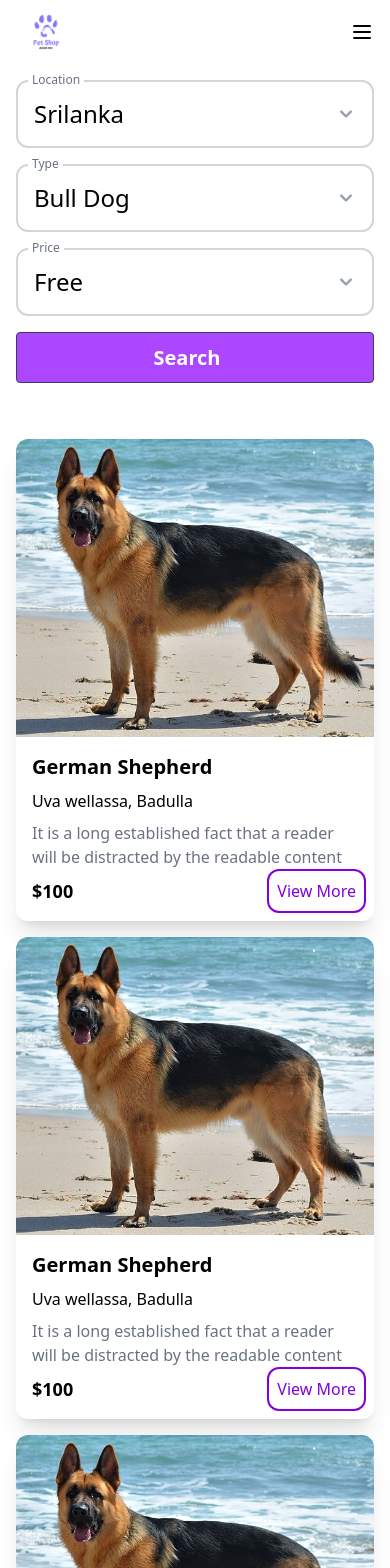
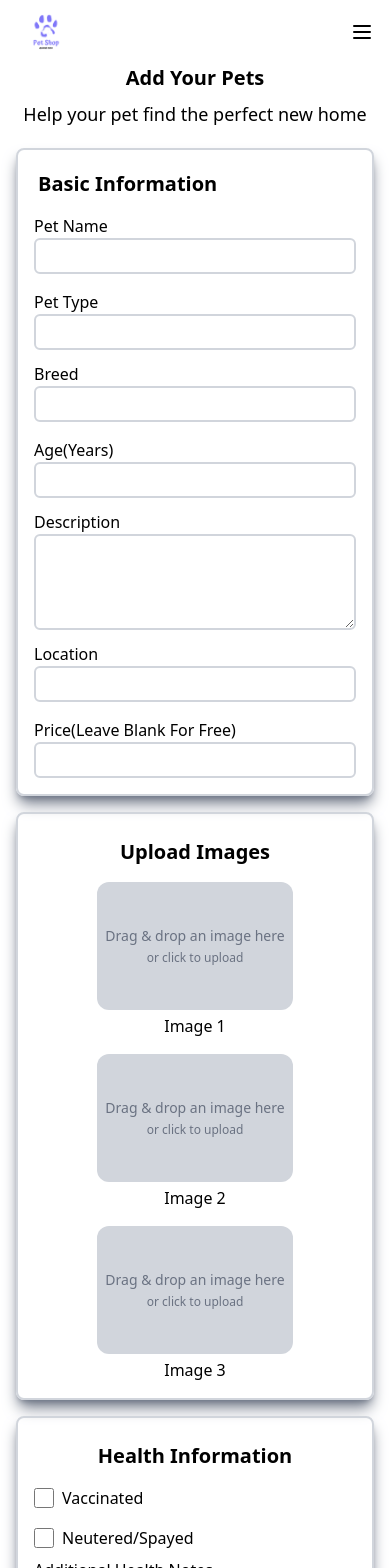
Before and after one commit to independent-project-2/HappyTail-Frontend, a React (Vite) app: page / in a window 390 px wide. Shown: the top 1568 px of the page. Built offline with nearby package versions, Linux system fonts and the light colour scheme.

Commit message:
Make AddPets Page for responsive for mobile

```diff
--- a/src/App.tsx
+++ b/src/App.tsx
@@ -12,7 +12,7 @@ function App() {
   return (
     <>
       <Navbar/>
-      <BrowsePets/>
+      <AddPets/>
 
     </>
   )
--- a/src/pages/AddPets.tsx
+++ b/src/pages/AddPets.tsx
@@ -4,101 +4,101 @@ import ImageUpload from '../components/ImageUpload'
 function AddPets() {
     return (
         <div className='min-h-screen overflow-auto'>
-            <div className='p-10 pt-15 flex flex-col text-black justify-center items-center'>
+            <div className='p-4 md:p-10 pt-16 md:pt-20 flex flex-col text-black justify-center items-center'>
                 <div className='flex flex-col items-center gap-2'>
-                    <h1 className='text-2xl font-bold'>Add Your Pets</h1>
-                    <div className='text-2xl'>Help your pet find the perfect new home</div>
+                    <h1 className='text-xl md:text-2xl font-bold'>Add Your Pets</h1>
+                    <div className='text-lg md:text-2xl text-center'>Help your pet find the perfect new home</div>
                 </div>
 
                 <form action=""
-                    className='flex flex-row pt-5 gap-4'
+                    className='flex flex-col lg:flex-row pt-5 gap-4 w-full max-w-6xl'
                 >
                     {/*Left Side Section*/}
                     {/*Basic Information Section*/}
-                    <span className='flex flex-col gap-1 p-4 border-solid border-2 border-gray-300 rounded-lg shadow-gray-500 shadow-lg'>
-                        <div className='text-2xl font-bold m-1'>Basic Information</div>
+                    <span className='flex flex-col gap-3 md:gap-1 p-4 border-solid border-2 border-gray-300 rounded-lg shadow-gray-500 shadow-lg w-full lg:w-auto'>
+                        <div className='text-xl md:text-2xl font-bold m-1'>Basic Information</div>
 
-                        <div className='flex flex-row gap-20'>
+                        <div className='flex flex-col md:flex-row gap-4 md:gap-20'>
 
-                            <div className='flex flex-col'>
+                            <div className='flex flex-col w-full md:w-auto'>
                                 <label htmlFor="pet-name">Pet Name</label>
                                 <input
                                     type="text"
                                     id="pet-name"
                                     name="pet-name"
-                                    className='border-solid border-2 border-gray-300 rounded-md p-1' />
+                                    className='border-solid border-2 border-gray-300 rounded-md p-1 w-full' />
                             </div>
 
-                            <div className='flex flex-col'>
+                            <div className='flex flex-col w-full md:w-auto'>
                                 <label htmlFor="pet-type">Pet Type</label>
                                 <input
                                     type="text"
                                     id="pet-type"
                                     name="pet-type"
-                                    className='border-solid border-2 border-gray-300 rounded-md p-1' />
+                                    className='border-solid border-2 border-gray-300 rounded-md p-1 w-full' />
                             </div>
                         </div>
 
-                        <div className='flex flex-row gap-20'>
-                            <div className='flex flex-col'>
+                        <div className='flex flex-col md:flex-row gap-4 md:gap-20'>
+                            <div className='flex flex-col w-full md:w-auto'>
                                 <label htmlFor="breed">Breed</label>
                                 <input
                                     type="text"
                                     id="breed"
                                     name="breed"
-                                    className='border-solid border-2 border-gray-300 rounded-md p-1' />
+                                    className='border-solid border-2 border-gray-300 rounded-md p-1 w-full' />
                             </div>
 
-                            <div className='flex flex-col'>
+                            <div className='flex flex-col w-full md:w-auto'>
                                 <label htmlFor="age">Age(Years)</label>
                                 <input
                                     type="text"
                                     id="age"
                                     name="age"
-                                    className='border-solid border-2 border-gray-300 rounded-md p-1' />
+                                    className='border-solid border-2 border-gray-300 rounded-md p-1 w-full' />
                             </div>
                         </div>
 
-                        <div className='flex flex-col h-full'>
+                        <div className='flex flex-col'>
                             <label htmlFor="description">Description</label>
                             <textarea
                                 id="description"
-                                className='border-solid border-2 border-gray-300 rounded-md p-1 h-full'
+                                className='border-solid border-2 border-gray-300 rounded-md p-1 h-24 md:h-32 w-full'
                             ></textarea>
                         </div>
 
-                        <div className='flex flex-row gap-20'>
-                            <div className='flex flex-col'>
+                        <div className='flex flex-col md:flex-row gap-4 md:gap-20'>
+                            <div className='flex flex-col w-full md:w-auto'>
                                 <label htmlFor="Location">Location</label>
                                 <input
                                     type="text"
                                     id="Location"
                                     name="Location"
-                                    className='border-solid border-2 border-gray-300 rounded-md p-1' />
+                                    className='border-solid border-2 border-gray-300 rounded-md p-1 w-full' />
                             </div>
 
-                            <div className='flex flex-col'>
+                            <div className='flex flex-col w-full md:w-auto'>
                                 <label htmlFor="price">Price(Leave Blank For Free)</label>
                                 <input
                                     type="text"
                                     id="price"
                                     name="price"
-                                    className='border-solid border-2 border-gray-300 rounded-md p-1' />
+                                    className='border-solid border-2 border-gray-300 rounded-md p-1 w-full' />
                             </div>
 
                         </div>
                     </span>
 
                     {/*Right Side Section*/}
-                    <div className='flex flex-col gap-4'>
+                    <div className='flex flex-col gap-4 w-full lg:w-auto'>
 
                         {/*Upload Images Section*/}
                         <span className='flex flex-col items-center gap-2 p-4 border-solid border-2 border-gray-300 rounded-lg shadow-gray-500 shadow-lg'>
-                            <div className='text-2xl font-bold m-2'>Upload Images</div>
+                            <div className='text-xl md:text-2xl font-bold m-2'>Upload Images</div>
 
-                            <div className='flex flex-row'>
+                            <div className='flex flex-col sm:flex-row gap-4 sm:gap-0'>
                                 <div className='flex flex-col gap-1 justify-center items-center'>
-                                    <div className='mr-5'>
+                                    <div className='sm:mr-5'>
                                         <ImageUpload />
 
                                     </div>
@@ -106,7 +106,7 @@ function AddPets() {
                                 </div>
 
                                 <div className='flex flex-col gap-1 justify-center items-center'>
-                                    <div className='mr-5'>
+                                    <div className='sm:mr-5'>
                                         <ImageUpload />
                                     </div>
                                     <label htmlFor='image-2'>Image 2</label>
@@ -123,21 +123,21 @@ function AddPets() {
                         </span>
 
                         {/*Health Information Section*/}
-                        <span className='flex flex-col gap-2 h-full border-solid border-2 border-gray-300 p-5 rounded-lg shadow-gray-500 shadow-lg'>
+                        <span className='flex flex-col gap-2 h-full border-solid border-2 border-gray-300 p-4 md:p-5 rounded-lg shadow-gray-500 shadow-lg'>
 
                             <div className='flex flex-row justify-center'>
-                                <div className='text-2xl font-bold m-2'>Health Information</div>
+                                <div className='text-xl md:text-2xl font-bold m-2'>Health Information</div>
                             </div>
 
-                            <div className='flex flex-row justify-center'>
+                            <div className='flex flex-col sm:flex-row justify-center gap-4 sm:gap-0'>
 
-                                <div className='flex flex-row items-center-safe mr-10'>
+                                <div className='flex flex-row items-center-safe sm:mr-10'>
                                     <input type='checkbox' id='vaccinated' name='vaccinated'
                                 className=' hover:accent-black size-5 accent-purple-500'
                                 />
                                     <label htmlFor='vaccinated' className='ml-2'>Vaccinated</label></div>
 
-                                <div className='flex flex-row items-center-safe ml-10'>
+                                <div className='flex flex-row items-center-safe sm:ml-10'>
                                     <input type='checkbox' id='neutered' name='neutered'
                                 className=' hover:accent-black size-5 accent-purple-500'
                                 />
@@ -145,11 +145,11 @@ function AddPets() {
 
                             </div>
 
-                            <div className='flex flex-col h-full'>
+                            <div className='flex flex-col'>
                                 <div className='left-auto'>Additional Health Notes</div>
                                 <textarea
                                     id="health-notes"
-                                    className='border-solid border-2 border-gray-300 rounded-md p-1 w-full h-fit '
+                                    className='border-solid border-2 border-gray-300 rounded-md p-1 w-full h-24 md:h-32'
                                 ></textarea>
                             </div>
                         </span>
@@ -158,7 +158,7 @@ function AddPets() {
                         <div className='flex justify-center items-center'>
                             <button
                                 type="submit"
-                                className='bg-purple-500 text-white text-2xl font-bold px-5 py-2 rounded-md w-full shadow-lg shadow-purple-300 hover:bg-purple-800'
+                                className='bg-purple-500 text-white text-lg md:text-2xl font-bold px-5 py-2 rounded-md w-full shadow-lg shadow-purple-300 hover:bg-purple-800'
                             >
                                 Add Pet
                             </button>
```
